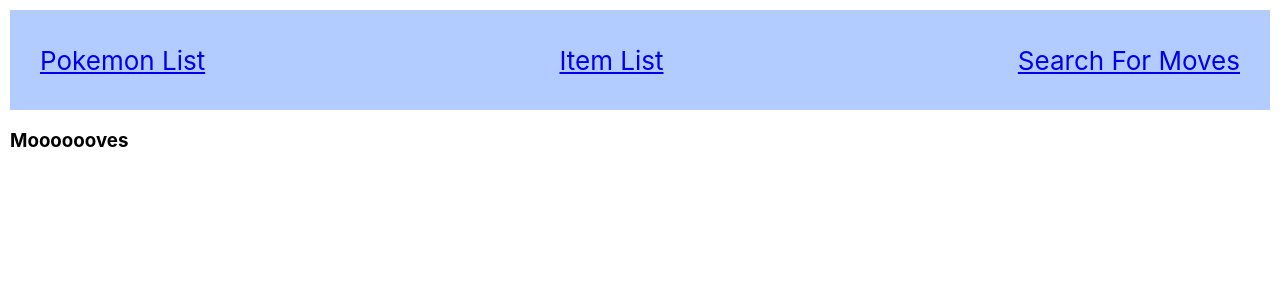
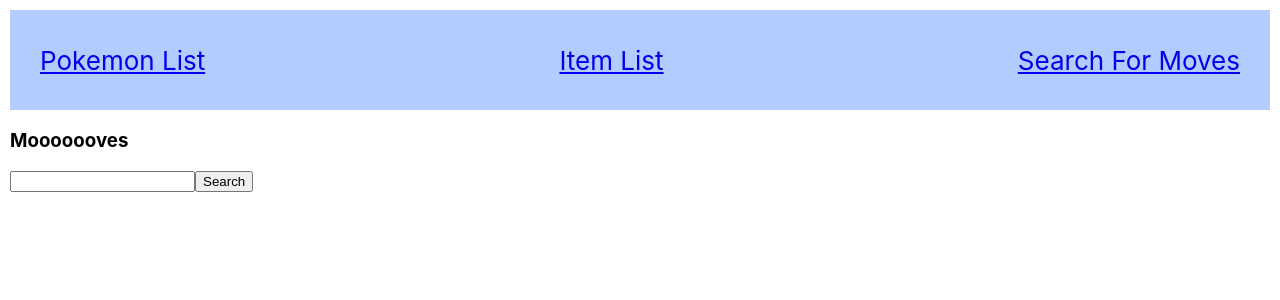
Before and after one commit to KevRdz/poke-study, a React (Create React App) app: page /move-search in a window 1280 px wide. Shown: the top 300 px of the page. Built offline with nearby package versions, Linux system fonts and the light colour scheme.

Commit message:
create onSubmit and handleSearch function and create api call function

```diff
--- a/src/components/SearchForm/SearchForm.jsx
+++ b/src/components/SearchForm/SearchForm.jsx
@@ -1,11 +1,28 @@
+import { useState } from "react";
 
+const SearchForm = (props) => {
+  const [formData, setFormData] = useState({query: ''})
 
-const SearchForm = () => {
+  const handleChange = evt => {
+    setFormData({...formData, [evt.target.name]: evt.target.value})
+  }
+
+  const handleSubmit = evt => {
+    evt.preventDefault()
+    props.handleMoveSearch(formData)
+  }
+
   return (
     <>
       <div>
-        <form>
-          <input type="text" name="query" autoComplete="off" />
+        <form onSubmit={handleSubmit}>
+          <input
+            type="text"
+            name="query"
+            autoComplete="off"
+            value={formData.query}
+            onChange={handleChange}
+          />
           <button type="submit">Search</button>
         </form>
       </div>
--- a/src/pages/MoveSearch/MoveSearch.jsx
+++ b/src/pages/MoveSearch/MoveSearch.jsx
@@ -1,11 +1,18 @@
 import { useState } from "react";
+import SearchForm from "../../components/SearchForm/SearchForm";
+import { moveSearch } from "../../services/api-calls";
 
 const MoveSearch = () => {
   const [moves, setMoves] = useState([])
 
+  const handleMoveSearch = async formData => {
+    const moveResults = await moveSearch(formData)
+    setMoves(moveResults.results)
+  }
   return (
     <>
       <h3>Mooooooves</h3>
+      <SearchForm handleMoveSearch={handleMoveSearch}/>
     </>
   );
 }
--- a/src/services/api-calls.js
+++ b/src/services/api-calls.js
@@ -14,3 +14,8 @@
   const res = await fetch(`${baseUrl}/api/v2/item?offset=20&limit=2050`)
   return res.json()
 }
+
+export async function moveSearch(formData) {
+  const res = await fetch(`${baseUrl}/api/move/?name=${formData.query}`)
+  return res.json()
+}
```
